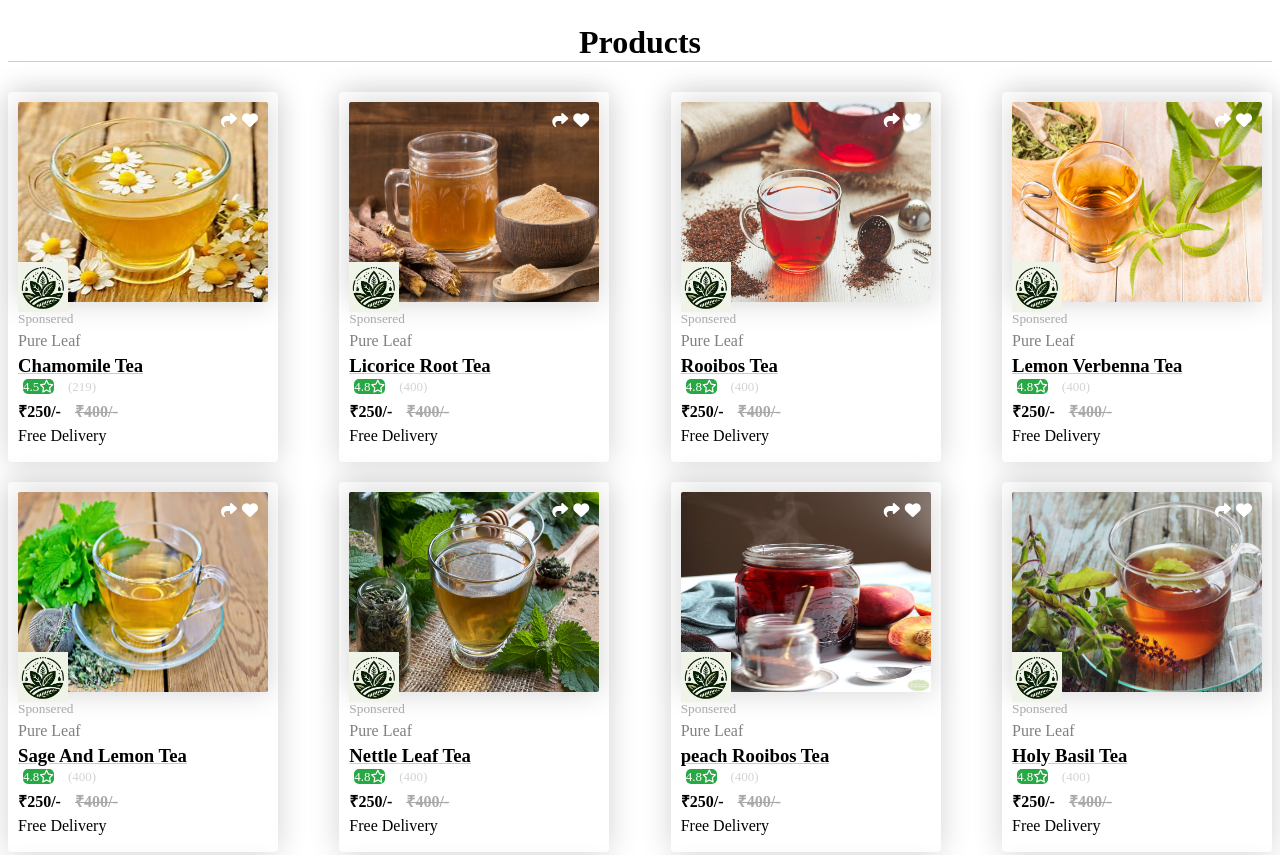
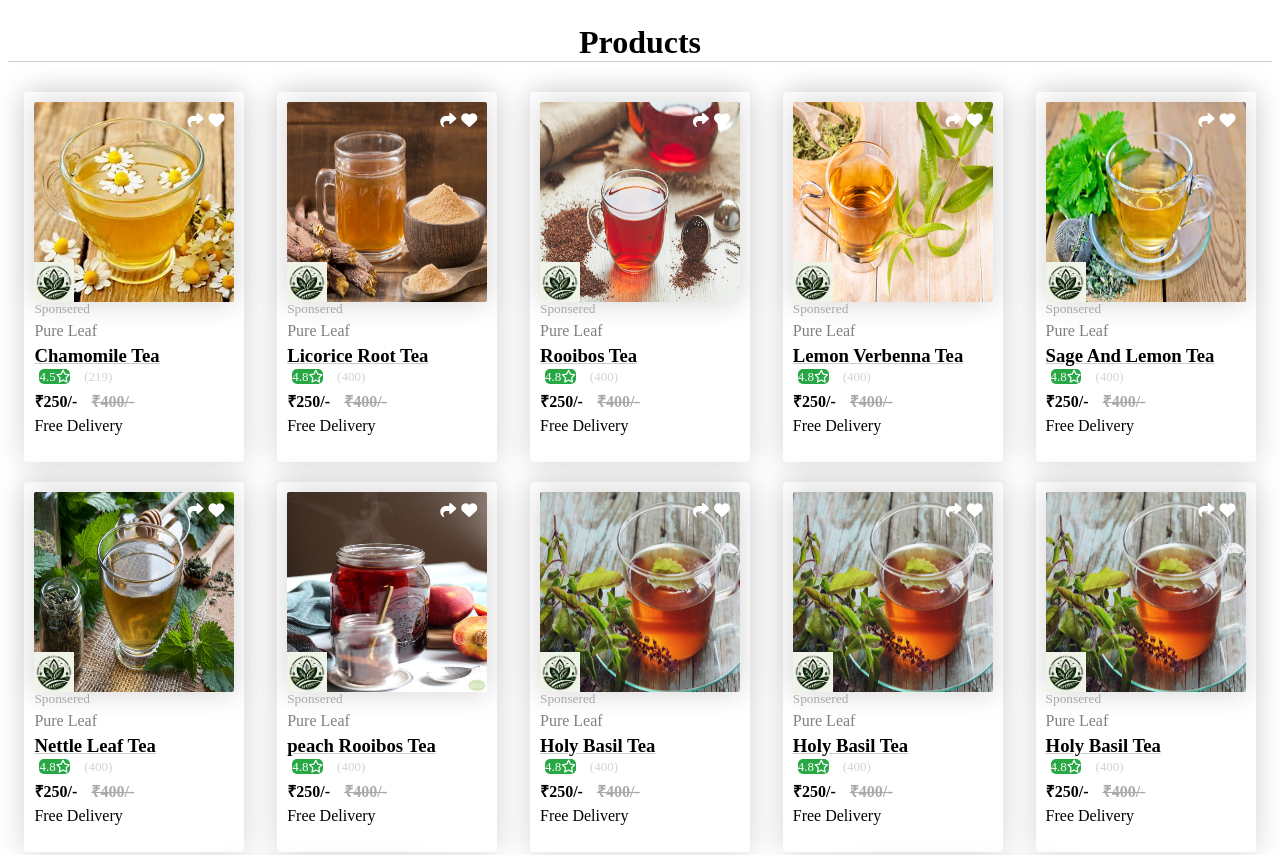
Before and after one commit to boobalan303/pure_leaf, a plain HTML site: page index.html in a window 1280 px wide. Shown: the part 892-1747 px from the top of the page. Drawn offline with Linux system fonts and the light colour scheme; a web font is replaced by a local one.

Commit message:
Add files via upload

```diff
--- a/index.html
+++ b/index.html
@@ -238,7 +238,6 @@ footer {
     border-top: 1px solid #444; /* Divider line */
     padding-top: 10px;
 }
-    /* Desktop view - default styles */
     @media (min-width: 1025px) {
         .navbar {
             height: 60px;
@@ -246,24 +245,9 @@ footer {
         .list {
             padding-left: 40%;
         }
-        .product {
-            height: 350px;
-            width: 250px;
-        }
-        .image-product {
-            height: 200px;
-            width: 250px;
-        }
-        .logo {
-            height: 50px;
-            width: 50px;
-        }
-        .category {
-            justify-content: space-between;
-        }
+
     }
 
-    /* Tablet view - width between 768px and 1024px */
     @media (max-width: 1024px) and (min-width: 768px) {
         .navbar {
             height: 50px;
@@ -273,7 +257,6 @@ footer {
         }
     }
 
-    /* Mobile view - width less than 768px */
     @media (max-width: 767px) {
         .navbar {
             height: 50px;
@@ -293,7 +276,6 @@ footer {
 
     }
 
-    /* Extra small devices - width less than 480px */
     @media (max-width: 480px) {
         .navbar {
             height: 40px;
```
Also changed, not shown: product.html (+0 -15 lines).
